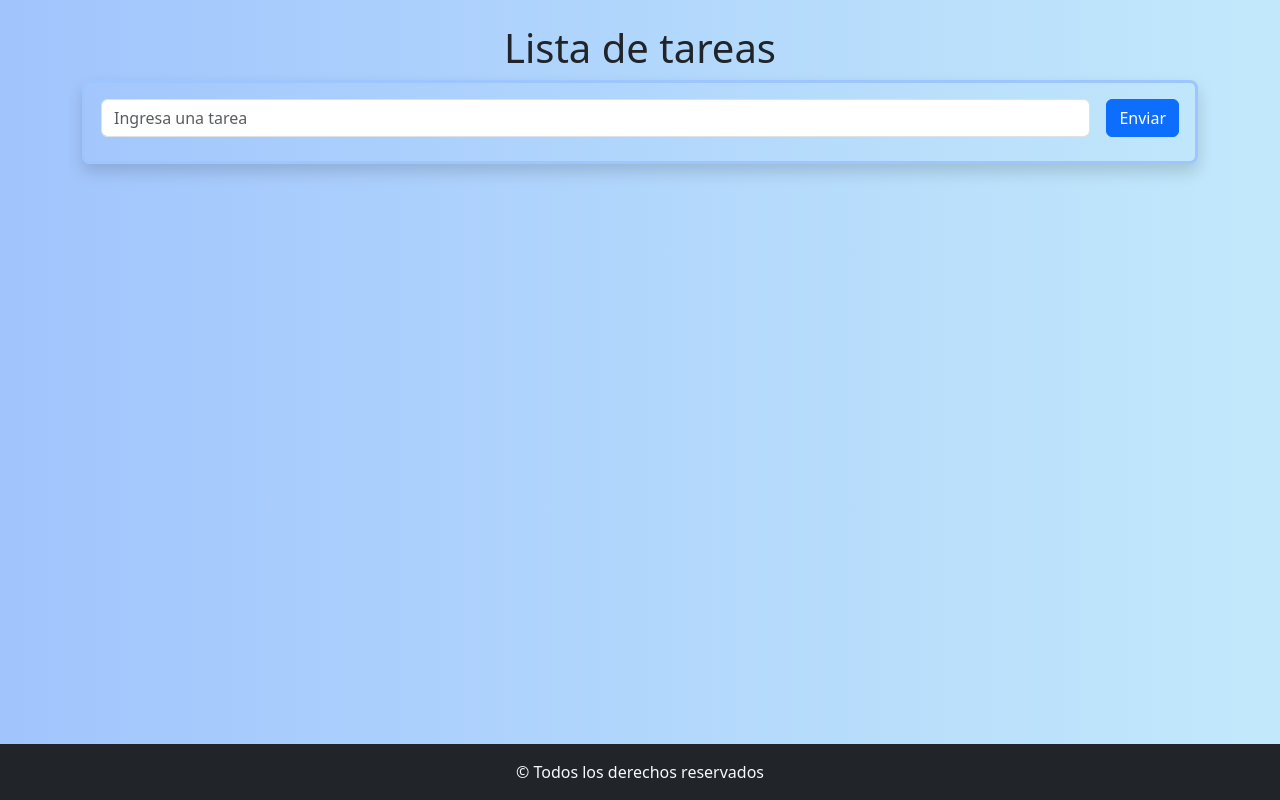
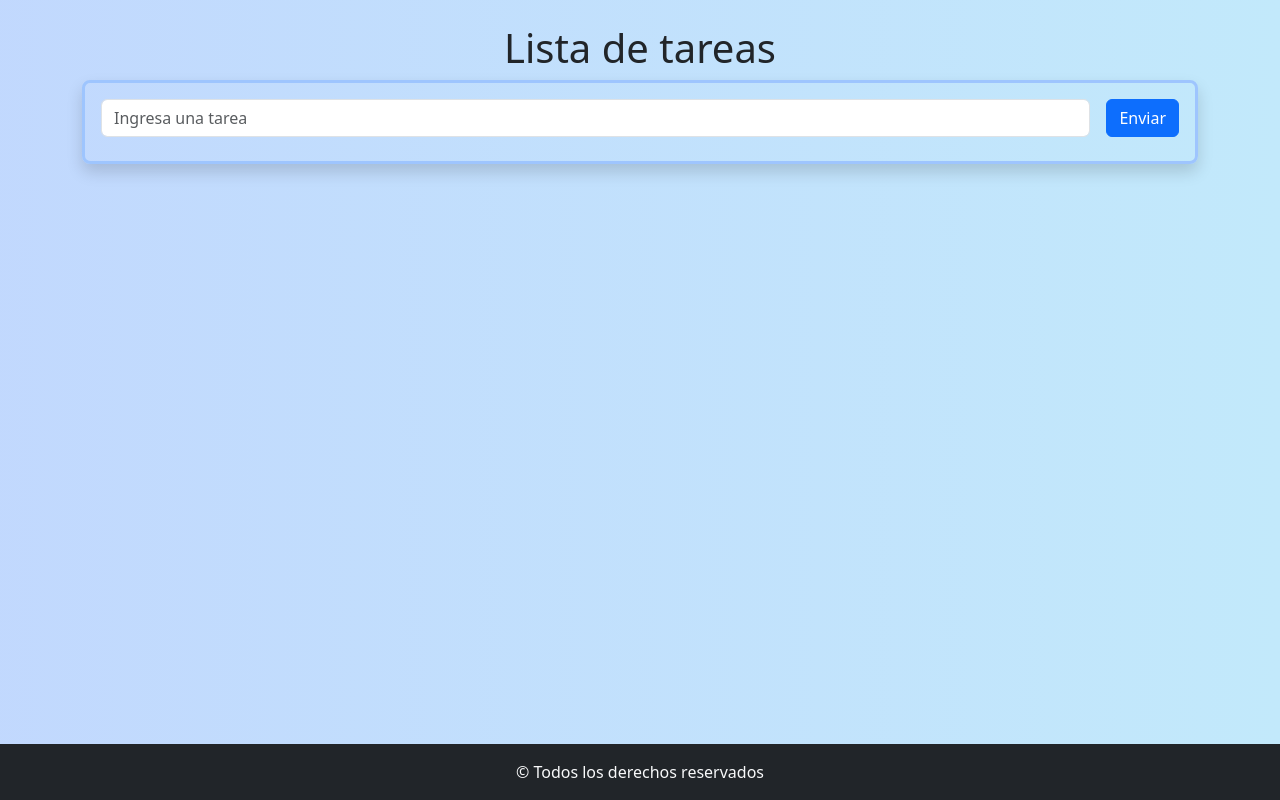
Before and after one commit to hernanortiz1/ejercicio5React, a React (Vite) app: page / in a window 1280 px wide. Built offline with nearby package versions, Linux system fonts and the light colour scheme.

Commit message:
agregue efecto de trasparencia en Formulario

```diff
--- a/src/index.css
+++ b/src/index.css
@@ -2,7 +2,7 @@
   display: flex;
   flex-direction: column;
   min-height: 100vh;
-  background: linear-gradient(to right, #a1c4fd, #c2e9fb);
+  background: linear-gradient(to right, #a1c4fda7, #c2e9fb);
 }
 main {
   flex-grow: 1;
```
